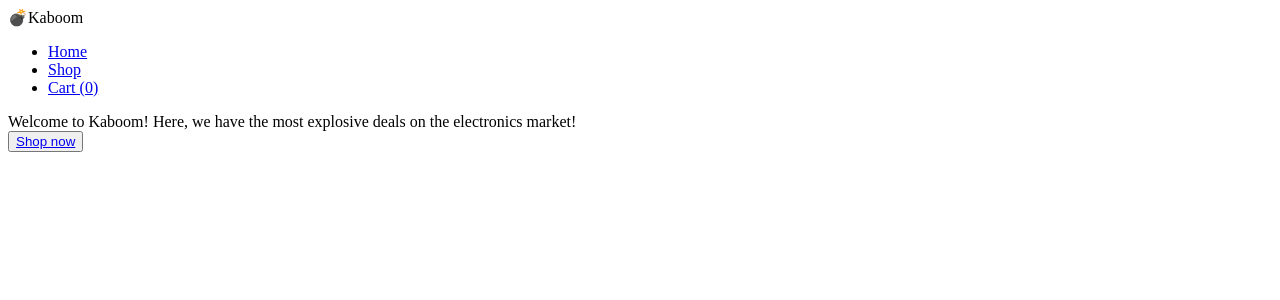
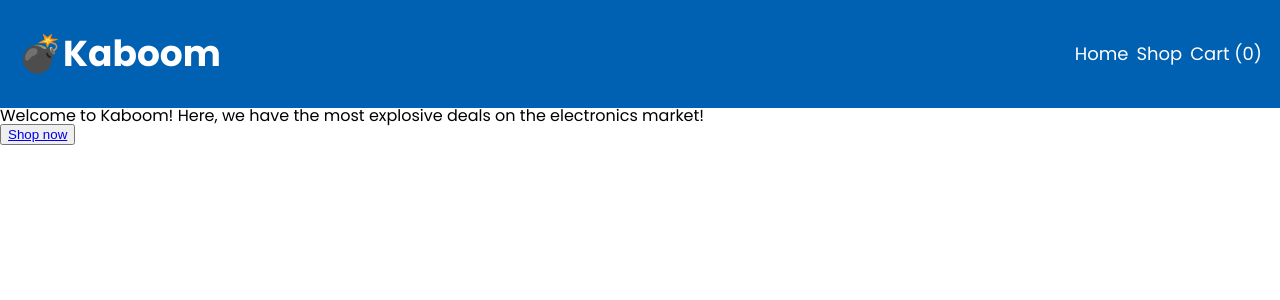
Before and after one commit to gustydev/kaboomstore, a React (Vite) app: page / in a window 1280 px wide. Shown: the top 300 px of the page. Built offline with nearby package versions, Linux system fonts and the light colour scheme; no server answers.

Commit message:
Create global styles for app

```diff
--- a/src/App.jsx
+++ b/src/App.jsx
@@ -1,6 +1,7 @@
 import { Outlet } from 'react-router-dom';
 import { Link } from 'react-router-dom';
 import { useState, useEffect } from 'react';
+import styles from './app.module.css';
 
 export default function App() {
     const [data, setData] = useState([]);
@@ -36,13 +37,13 @@ export default function App() {
 
     return (
         <>
-        <div className='top-bar'>
-            <div className='logo'>💣Kaboom</div>
-            <nav>
-              <ul>
-                <li><Link to='/'>Home</Link></li>
-                <li><Link to='/shop'>Shop</Link></li>
-                <li><Link to='cart'>Cart ({totalQuantity})</Link></li>
+        <div className={styles.top}>
+            <div className={styles.logo}>💣Kaboom</div>
+            <nav className={styles.navigation}>
+              <ul className={styles.linkList}>
+                <li className={styles.link}><Link to='/'>Home</Link></li>
+                <li className={styles.link}><Link to='/shop'>Shop</Link></li>
+                <li className={styles.link}><Link to='cart'>Cart ({totalQuantity})</Link></li>
               </ul>
             </nav>
         </div>
--- /dev/null
+++ b/src/app.module.css
@@ -0,0 +1,87 @@
+@import url('https://fonts.googleapis.com/css2?family=Poppins:ital,wght@0,100;0,200;0,300;0,400;0,500;0,600;0,700;0,800;0,900;1,100;1,200;1,300;1,400;1,500;1,600;1,700;1,800;1,900&display=swap');
+
+/* http://meyerweb.com/eric/tools/css/reset/
+   v2.0 | 20110126
+   License: none (public domain)
+*/
+
+html, body, div, span, applet, object, iframe,
+h1, h2, h3, h4, h5, h6, p, blockquote, pre,
+a, abbr, acronym, address, big, cite, code,
+del, dfn, em, img, ins, kbd, q, s, samp,
+small, strike, strong, sub, sup, tt, var,
+b, u, i, center,
+dl, dt, dd, ol, ul, li,
+fieldset, form, label, legend,
+table, caption, tbody, tfoot, thead, tr, th, td,
+article, aside, canvas, details, embed,
+figure, figcaption, footer, header, hgroup,
+menu, nav, output, ruby, section, summary,
+time, mark, audio, video {
+	margin: 0;
+	padding: 0;
+	border: 0;
+	font-size: 100%;
+	font: inherit;
+	vertical-align: baseline;
+}
+/* HTML5 display-role reset for older browsers */
+article, aside, details, figcaption, figure,
+footer, header, hgroup, menu, nav, section {
+	display: block;
+}
+body {
+	line-height: 1;
+}
+ol, ul {
+	list-style: none;
+}
+blockquote, q {
+	quotes: none;
+}
+blockquote:before, blockquote:after,
+q:before, q:after {
+	content: '';
+	content: none;
+}
+table {
+	border-collapse: collapse;
+	border-spacing: 0;
+}
+
+body {
+    font-family: Poppins, sans-serif;
+}
+
+.top {
+    display: flex;
+    background-color: rgb(0, 96, 177);
+    color: white;
+    padding: 36px 18px;
+    justify-content: space-between;
+}
+
+.navigation {
+    display: flex;
+    align-items: center;
+}
+
+.linkList {
+    display: flex;
+    gap: 8px;
+}
+
+.link > a {
+    color: white;
+    text-decoration: none;
+    font-size: 18px;
+}
+
+.link > a:hover {
+    color: orange;
+}
+
+.logo {
+    font-size: 36px;
+    font-weight: bold;
+}
```
